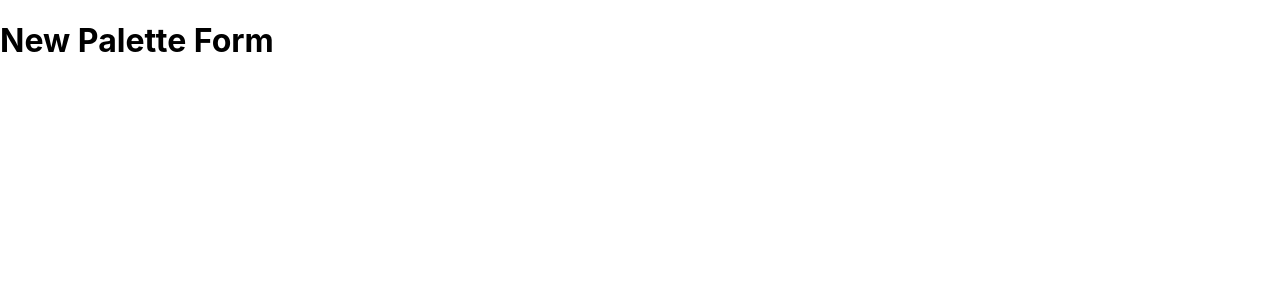
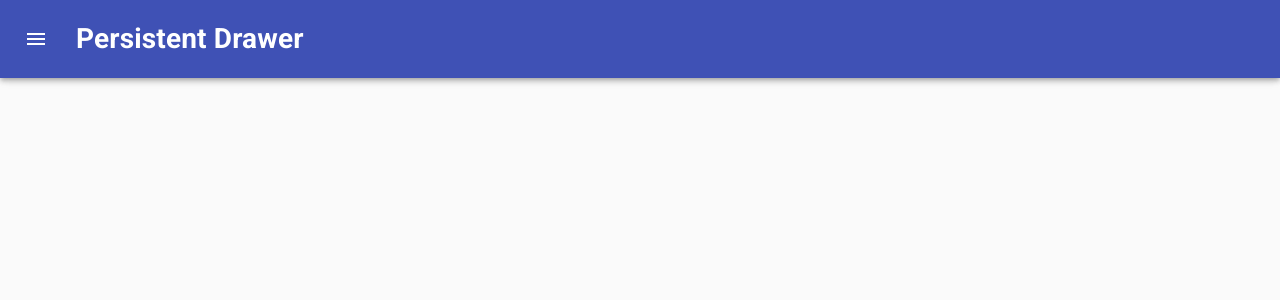
Before and after one commit to Sahl-A/flat-colors, a React (Create React App) app: page /Palette/new in a window 1280 px wide. Shown: the top 300 px of the page. Built offline with nearby package versions, Linux system fonts and the light colour scheme.

Commit message:
29: Add Drawer and modify it

```diff
--- a/src/NewPaletteForm.js
+++ b/src/NewPaletteForm.js
@@ -1,13 +1,154 @@
 import React, { Component } from 'react';
+import Drawer from '@material-ui/core/Drawer';
+import CssBaseline from '@material-ui/core/CssBaseline';
+import classNames from "classnames";
+import AppBar from '@material-ui/core/AppBar';
+import Toolbar from '@material-ui/core/Toolbar';
+import Divider from '@material-ui/core/Divider';
+import IconButton from '@material-ui/core/IconButton';
+import MenuIcon from '@material-ui/icons/Menu';
+import ChevronLeftIcon from '@material-ui/icons/ChevronLeft';
+import { withStyles } from '@material-ui/core/styles';
 
-class XXXX extends Component {
+const drawerWidth = 240;
 
+const styles = (theme) => ({
+  root: {
+    display: 'flex',
+  },
+  appBar: {
+    transition: theme.transitions.create(['margin', 'width'], {
+      easing: theme.transitions.easing.sharp,
+      duration: theme.transitions.duration.leavingScreen,
+    }),
+  },
+  appBarShift: {
+    width: `calc(100% - ${drawerWidth}px)`,
+    marginLeft: drawerWidth,
+    transition: theme.transitions.create(['margin', 'width'], {
+      easing: theme.transitions.easing.easeOut,
+      duration: theme.transitions.duration.enteringScreen,
+    }),
+  },
+  menuButton: {
+    marginRight: theme.spacing(2),
+  },
+  hide: {
+    display: 'none',
+  },
+  drawer: {
+    width: drawerWidth,
+    flexShrink: 0,
+  },
+  drawerPaper: {
+    width: drawerWidth,
+  },
+  drawerHeader: {
+    display: 'flex',
+    alignItems: 'center',
+    padding: theme.spacing(0, 1),
+    // necessary for content to be below app bar
+    ...theme.mixins.toolbar,
+    justifyContent: 'flex-end',
+  },
+  content: {
+    flexGrow: 1,
+    padding: theme.spacing(3),
+    transition: theme.transitions.create('margin', {
+      easing: theme.transitions.easing.sharp,
+      duration: theme.transitions.duration.leavingScreen,
+    }),
+    marginLeft: -drawerWidth,
+  },
+  contentShift: {
+    transition: theme.transitions.create('margin', {
+      easing: theme.transitions.easing.easeOut,
+      duration: theme.transitions.duration.enteringScreen,
+    }),
+    marginLeft: 0,
+  },
+});
+
+class NewPaletteForm extends Component {
+    state = {
+        open: false
+    };
+
+    handleDrawerOpen = () => {
+        this.setState({open: true});
+    }
+
+    handleDrawerClose = () => {
+        this.setState({open: false});
+    }
     render() {
+        const {classes} = this.props;
+        const { open } = this.state;
 
         return(
-            <h1>New Palette Form</h1>
+            <div className={classes.root}>
+            <CssBaseline />
+            <AppBar
+                position="fixed"
+                className={classNames(classes.appBar, {
+                [classes.appBarShift]: open,
+                })}>
+                    <Toolbar>
+                        <IconButton
+                            color="inherit"
+                            aria-label="open drawer"
+                            onClick={this.handleDrawerOpen}
+                            edge="start"
+                            className={classNames(classes.menuButton, open && classes.hide)}
+                        >
+                            <MenuIcon />
+                        </IconButton>
+                        <h1>Persistent Drawer</h1>
+                    </Toolbar>
+            </AppBar>
+            <Drawer
+                className={classes.drawer}
+                variant="persistent"
+                anchor="left"
+                open={open}
+                classes={{
+                paper: classes.drawerPaper,
+                }}>
+                    <div className={classes.drawerHeader}>
+                        <IconButton onClick={this.handleDrawerClose}>
+                             <ChevronLeftIcon />
+                        </IconButton>
+                    </div>
+                    <Divider />
+                    {/* <List>
+                        {['Inbox', 'Starred', 'Send email', 'Drafts'].map((text, index) => (
+                            <ListItem button key={text}>
+                            <ListItemIcon>{index % 2 === 0 ? <InboxIcon /> : <MailIcon />}</ListItemIcon>
+                            <ListItemText primary={text} />
+                            </ListItem>
+                        ))}
+                    </List> */}
+                    <Divider />
+                    {/* <List>
+                        {['All mail', 'Trash', 'Spam'].map((text, index) => (
+                            <ListItem button key={text}>
+                            <ListItemIcon>{index % 2 === 0 ? <InboxIcon /> : <MailIcon />}</ListItemIcon>
+                            <ListItemText primary={text} />
+                            </ListItem>
+                        ))}
+                    </List> */}
+            </Drawer>
+            <main
+                className={classNames(classes.content, {
+                [classes.contentShift]: open,
+                })}
+            >
+                <div className={classes.drawerHeader} />
+
+            </main>
+            </div>
         )
     }
 }
 
-export default XXXX;
+export default withStyles(styles, {withTheme: true})(NewPaletteForm);
```
